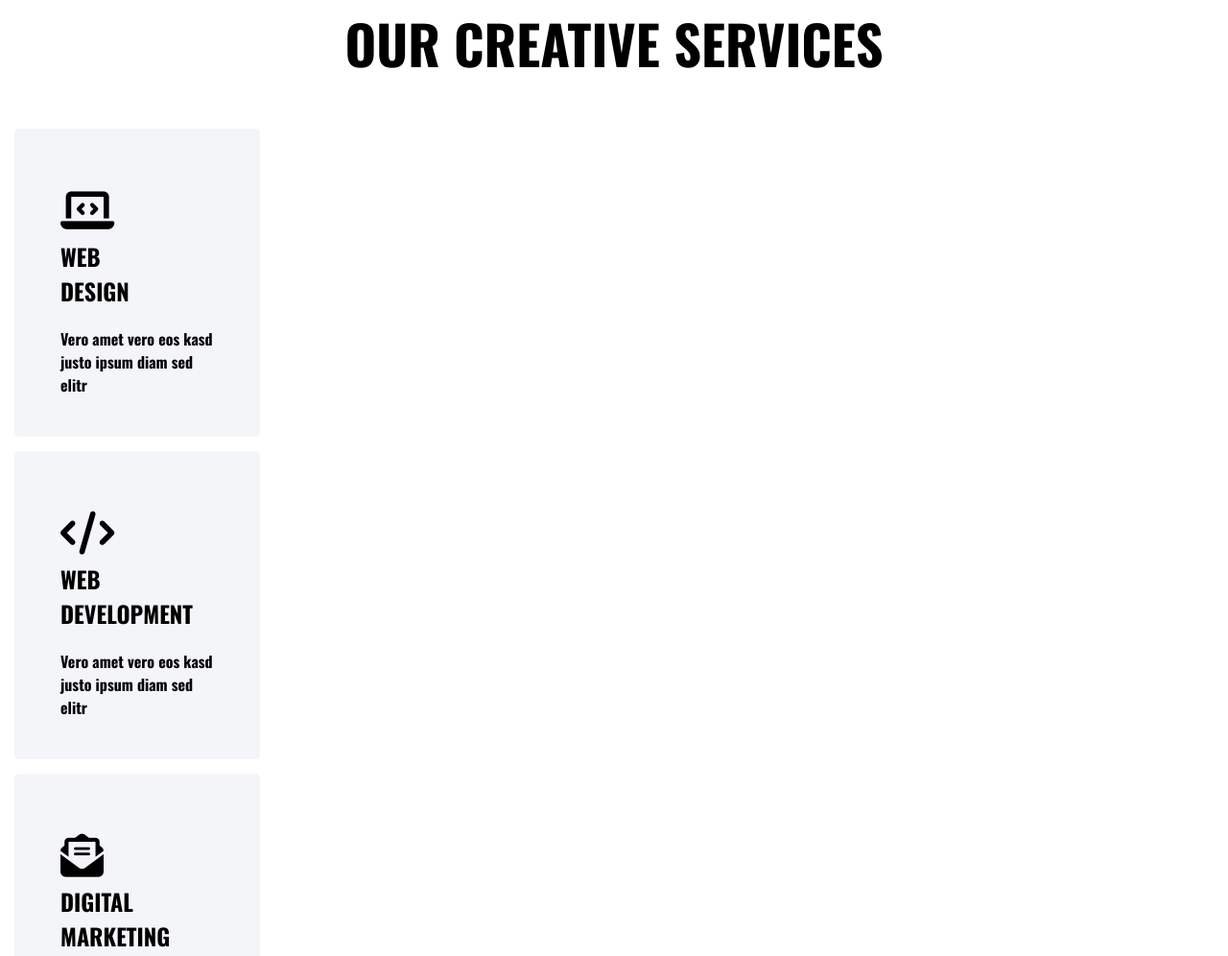
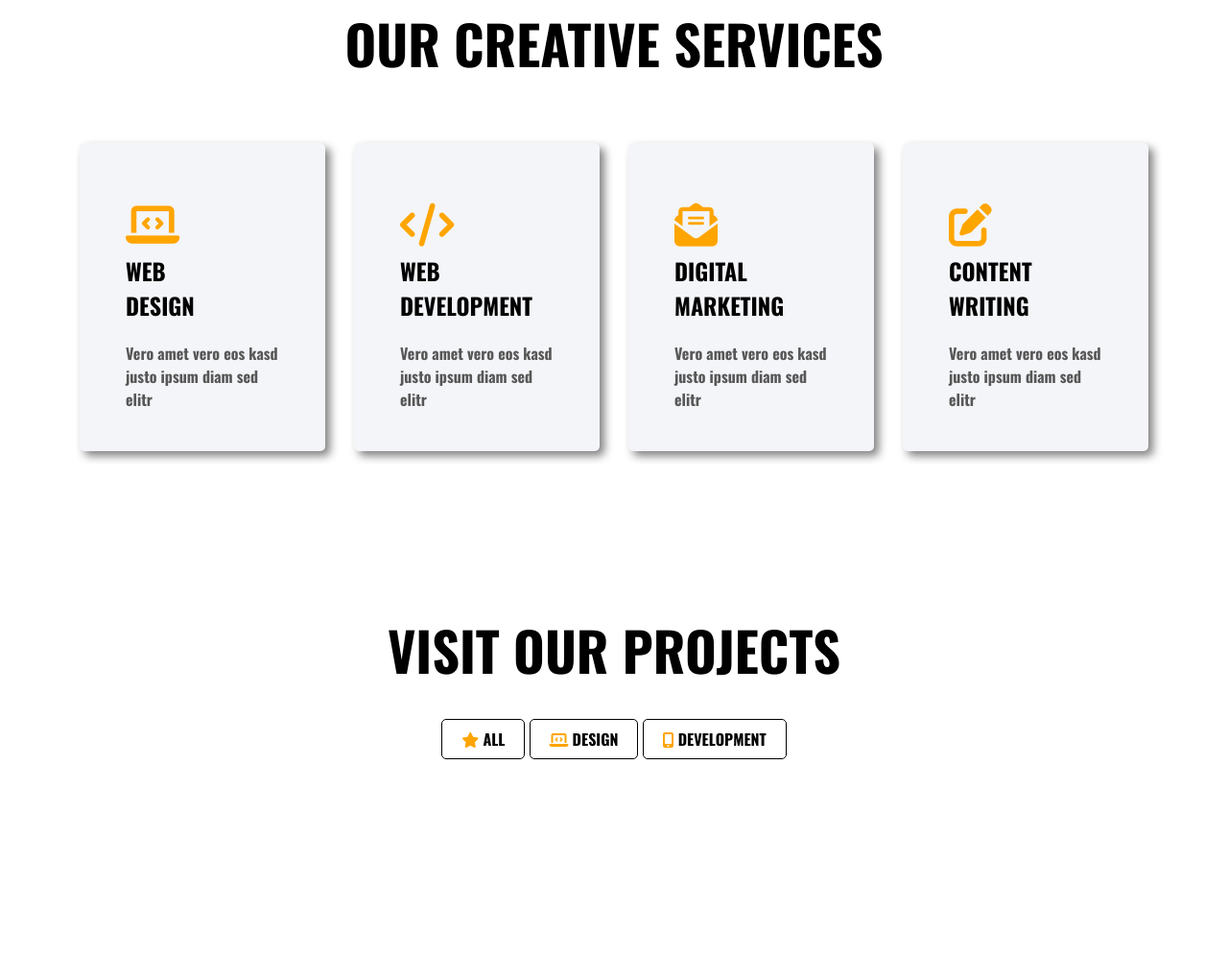
Before and after one commit to MasumHossain71/project-3, a plain HTML site: page index.html in a window 1280 px wide. Shown: the part 2059-3055 px from the top of the page at 96% size. After the commit the page ends 2876 px from the top, so only its background shows below. Drawn offline with nearby package versions, Linux system fonts and the light colour scheme.

Commit message:
project section added

```diff
--- a/index.html
+++ b/index.html
@@ -5,29 +5,38 @@
     <meta http-equiv="X-UA-Compatible" content="IE=edge" />
     <meta name="viewport" content="width=device-width, initial-scale=1.0" />
     <title>Project-3</title>
-    <link rel="preconnect" href="https://fonts.googleapis.com">
-<link rel="preconnect" href="https://fonts.gstatic.com" crossorigin>
-<link href="https://fonts.googleapis.com/css2?family=Oswald:wght@700&display=swap" rel="stylesheet">
-<script src="https://kit.fontawesome.com/69c4c41537.js" crossorigin="anonymous"></script>
-    <link rel="stylesheet" href="style.css"/>
+    <link rel="preconnect" href="https://fonts.googleapis.com" />
+    <link rel="preconnect" href="https://fonts.gstatic.com" crossorigin />
+    <link
+      href="https://fonts.googleapis.com/css2?family=Oswald:wght@700&display=swap"
+      rel="stylesheet"
+    />
+    <script
+      src="https://kit.fontawesome.com/69c4c41537.js"
+      crossorigin="anonymous"
+    ></script>
+    <link rel="stylesheet" href="style.css" />
   </head>
   <body>
     <div class="wrapper">
-
       <!-- section-1 start -->
       <section class="section-1">
-
         <div class="top-half">
           <div class="title">
             <h1>BEST DIGITAL</h1>
             <h1>MARKETING AGENCY</h1>
           </div>
-        <p>Sea ipsum kasd eirmod kasd magna, est sea et diam ipsum est amet sed sit. Ipsum dolor no justo dolor et, lorem ut dolor erat dolore sed ipsum at ipsum nonumy amet. Clita lorem dolore sed stet et est justo dolore.</p>
+          <p>
+            Sea ipsum kasd eirmod kasd magna, est sea et diam ipsum est amet sed
+            sit. Ipsum dolor no justo dolor et, lorem ut dolor erat dolore sed
+            ipsum at ipsum nonumy amet. Clita lorem dolore sed stet et est justo
+            dolore.
+          </p>
           <a href="#" class="btn1">Learn More</a>
         </div>
 
         <div class="top-half">
-        <div class="header-img"><img src="img/header.png"></div>
+          <div class="header-img"><img src="img/header.png"/></div>
         </div>
         <!-- section-1 end -->
 
@@ -36,13 +45,24 @@
       <section class="section-2">
         <div class="sec2-maindiv">
           <div class="about-img">
-            <img src="img/about.jpg">
+            <img src="img/about.jpg" />
           </div>
           <div class="about-txt">
             <h1>BEST DIGITAL AGENCY</h1>
             <h1>IN DOWNTOWN</h1>
-            <h3>CLITA ELITR ET AMET ET IPSUM SEA. IPSUM STET KASD EA ET NO EST DUO DIAM. LOREM DOLORES EOS UT NONUMY IPSUM SIT CLITA LOREM NO AMET DOLOR DOLORE, STET SIT DOLOR JUSTO</h3>
-            <p>Eirmod est dolor nonumy sea amet dolore erat sit dolor et dolor vero. Tempor ipsum at justo amet at ipsum justo. Aiam kasd sea sit dolor duo elitr dolor amet, justo est ipsum amet dolor ut ipsum. Labore diam et nonumy amet dolores. Volup sit labore dolores erat, magna justo sed lorem kasd ea dolor. Labore sit clita invidunt, est dolores lorem sed ipsum kasd no amet ipsum.</p>
+            <h3>
+              CLITA ELITR ET AMET ET IPSUM SEA. IPSUM STET KASD EA ET NO EST DUO
+              DIAM. LOREM DOLORES EOS UT NONUMY IPSUM SIT CLITA LOREM NO AMET
+              DOLOR DOLORE, STET SIT DOLOR JUSTO
+            </h3>
+            <p>
+              Eirmod est dolor nonumy sea amet dolore erat sit dolor et dolor
+              vero. Tempor ipsum at justo amet at ipsum justo. Aiam kasd sea sit
+              dolor duo elitr dolor amet, justo est ipsum amet dolor ut ipsum.
+              Labore diam et nonumy amet dolores. Volup sit labore dolores erat,
+              magna justo sed lorem kasd ea dolor. Labore sit clita invidunt,
+              est dolores lorem sed ipsum kasd no amet ipsum.
+            </p>
             <a href="#" class="btn2">RREAD MORE</a>
           </div>
         </div>
@@ -52,31 +72,48 @@
         <h1 class="service-head">OUR CREATIVE SERVICES</h1>
         <div class="block-group">
           <div class="services">
-            <h1 class="serv-title icon-size"><i class="fa-solid fa-laptop-code"></i></h1>
+            <h1 class="serv-title icon-size">
+              <i class="fa-solid fa-laptop-code"></i>
+            </h1>
             <h1 class="serv-title">WEB</h1>
             <h1 class="serv-title">DESIGN</h1>
             <p>Vero amet vero eos kasd justo ipsum diam sed elitr</p>
           </div>
           <div class="services">
-            <h1 class="serv-title icon-size"><i class="fa-solid fa-code"></i></h1>
+            <h1 class="serv-title icon-size">
+              <i class="fa-solid fa-code"></i>
+            </h1>
             <h1 class="serv-title">WEB</h1>
             <h1 class="serv-title">DEVELOPMENT</h1>
             <p>Vero amet vero eos kasd justo ipsum diam sed elitr</p>
           </div>
           <div class="services">
-            <h1 class="serv-title icon-size"><i class="fa-solid fa-envelope-open-text"></i></h1>
+            <h1 class="serv-title icon-size">
+              <i class="fa-solid fa-envelope-open-text"></i>
+            </h1>
             <h1 class="serv-title">DIGITAL</h1>
             <h1 class="serv-title">MARKETING</h1>
             <p>Vero amet vero eos kasd justo ipsum diam sed elitr</p>
           </div>
           <div class="services">
-            <h1 class="serv-title icon-size"><i class="fa-solid fa-pen-to-square"></i></h1>
+            <h1 class="serv-title icon-size">
+              <i class="fa-solid fa-pen-to-square"></i>
+            </h1>
             <h1 class="serv-title">CONTENT</h1>
             <h1 class="serv-title">WRITING</h1>
             <p>Vero amet vero eos kasd justo ipsum diam sed elitr</p>
           </div>
       </div>
       </section>
+      <!-- section-3 end -->
+      <section class="section-4">
+        <h1 class="section4-header">VISIT OUR PROJECTS</h1>
+        <div class="projects-btn">
+          <a href="#"><i class="fa-solid fa-star"> </i> ALL</a>
+          <a href="#"><i class="fa-solid fa-laptop-code"> </i> DESIGN</a>
+          <a href="#"><i class="fa-solid fa-mobile-screen-button"> </i> DEVELOPMENT</a>
+        </div>
+      </section>
     </div>
   </body>
 </html>
--- a/style.css
+++ b/style.css
@@ -1,36 +1,36 @@
-*{
-  font-family: 'Oswald', sans-serif;
-  margin:0;
+* {
+  font-family: "Oswald", sans-serif;
+  margin: 0;
   padding: 0;
 }
-.section-1{
+.section-1 {
   height: 900px;
   background-color: orange;
   display: flex;
   width: 100%;
 }
-.top-half{
+.top-half {
   width: 50%;
 }
-.header-img{
+.header-img {
   text-align: right;
   margin-top: 40px;
 }
-.title{
+.title {
   margin: 268px 0px 0px 50px;
 }
-.title h1{
+.title h1 {
   font-size: 90px;
   line-height: 107px;
   color: #222429;
 }
-.section-1 p{
+.section-1 p {
   margin: 15px 0px 45px 55px;
-  color:rgb(87, 87, 87);
+  color: rgb(87, 87, 87);
   letter-spacing: 1px;
 }
-.top-half .btn1{
-  margin-left:55px;
+.top-half .btn1 {
+  margin-left: 55px;
   background-color: #222429;
   text-decoration: none;
   color: white;
@@ -38,75 +38,111 @@
   border-radius: 5px;
   font-family: sans-serif;
 }
-.top-half .btn1:hover{
+.top-half .btn1:hover {
   background-color: black;
+  transition: 0.5s;
 }
-.section-2{
+.section-2 {
   width: 60%;
   margin: 200px 20%;
 }
-.sec2-maindiv{
+.sec2-maindiv {
   display: flex;
 }
-.about-img img{
+.about-img img {
   height: 550px;
 }
-.about-txt h1{
+.about-txt h1 {
   font-size: 3.5rem;
   line-height: 0.7;
   margin: 30px 0px 0px 30px;
 }
-.about-txt h3{
+.about-txt h3 {
   margin: 30px 0px 0px 30px;
   color: orange;
 }
-.about-txt p{
+.about-txt p {
   margin: 20px 0px 30px 30px;
   color: rgb(87, 87, 87);
 }
-.btn2{
+.btn2 {
   background-color: orange;
   text-decoration: none;
   color: black;
   padding: 20px 55px;
   border-radius: 5px;
-  margin-left:30px;
+  margin-left: 30px;
   font-family: sans-serif;
 }
-.btn2:hover{
+.btn2:hover {
   background-color: gray;
+  transition: 0.3s;
 }
-.btn2:active{
+.btn2:active {
   background-color: black;
+  color: white;
 }
-.section-3 .service-head{
+.section-3 .service-head {
   font-size: 3.5rem;
   text-align: center;
   margin-bottom: 3rem;
 }
-.block-group{
+.block-group {
   display: flex;
-  text-align: center;
-  display: block;
+  justify-content: center;
+  margin-bottom: 150px;
 }
-.services{
-  background-color: #F4F5F8;
+.services {
+  background-color: #f4f5f8;
   width: 160px;
   height: 225px;
   padding: 48px;
   margin: 15px;
   border-radius: 5px;
+  box-shadow: 5px 5px 10px gray;
+  cursor: pointer;
 }
-.section-3 .serv-title{
+.section-3 .serv-title {
   font-size: 1.5rem;
   text-align: left;
-  margin:0px;
-  padding:0px;
+  margin: 0px;
+  padding: 0px;
 }
-.section-3 p{
+.section-3 p {
   text-align: left;
   margin-top: 20px;
+  color:rgb(87, 87, 87)
 }
-.section-3 .icon-size{
+.section-3 .icon-size {
   font-size: 45px;
 }
+.section-3 i{
+  color: orange;
+}.services:hover{
+  background-color: #222429;
+  color: white;
+  transition: 0.3s;
+}
+.section-4 .section4-header{
+  font-size: 3.5rem;
+  text-align: center;
+}
+.projects-btn{
+  text-align: center;
+  margin: 40px 0px 35px 0px;
+}
+.projects-btn a{
+  padding: 8px 20px;
+  text-decoration: none;
+  color: black;
+  border: 1px solid black;
+  border-radius: 5px;
+}
+.projects-btn a:hover{
+  background-color: #222429;
+  color: white;
+  transition: .3s;
+}
+.projects-btn a i{
+  color: orange;
+}
```
Lines whose indentation alone changed are shown as unchanged.
